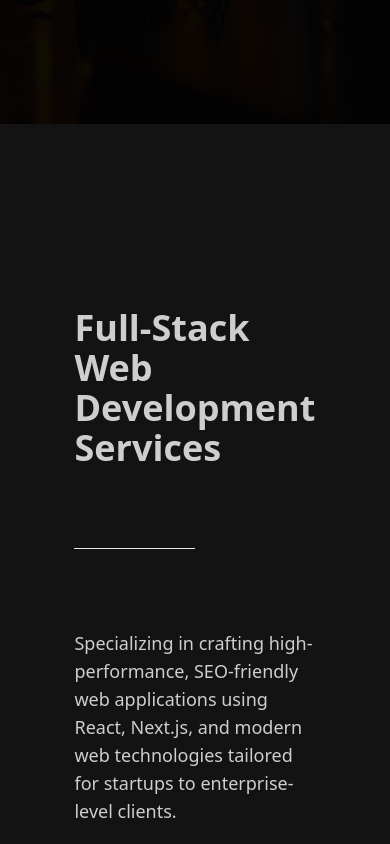
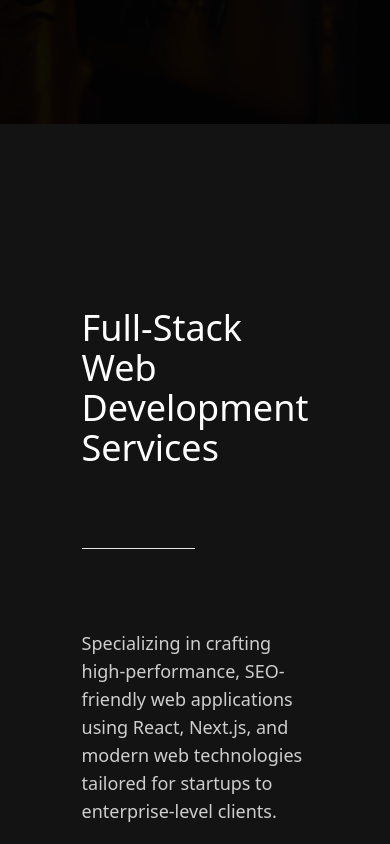
Before and after one commit to LordCail1/portfolio_front_end, a Next.js app: page / in a window 390 px wide. Shown: the part 720-1564 px from the top of the page. Built offline with nearby package versions, Linux system fonts and the light colour scheme; a web font is replaced by a local one.

Commit message:
made serviceCard component client component

```diff
--- a/src/components/ServicesSection/ServiceCard/ServiceCard.tsx
+++ b/src/components/ServicesSection/ServiceCard/ServiceCard.tsx
@@ -1,3 +1,6 @@
+"use client"
+import { motion } from "framer-motion"
+
 type Props = {
 	icon: string
 	title: string
@@ -11,16 +14,14 @@
 	return (
 		<article
 			className={
-				"flex-grow basis-1/2 cursor-pointer flex-col items-center justify-center p-40 transition hover:bg-blue_island_hover"
+				"flex-grow basis-full cursor-pointer flex-col items-center justify-center px-40 lg:px-72 py-40 transition hover:bg-blue_island_hover xl:basis-1/2 xl:p-40"
 			}
 		>
 			<figure className="pt-6">
-				<h1 className="pb-20 text-4xl font-bold text-american_silver group-hover:text-black">
-					{title}
-				</h1>
+				<h1 className="pb-20 text-4xl text-white group-hover:text-black">{title}</h1>
 			</figure>
 			<div className="text-american_silver group-hover:text-black">
-				<hr className="w-1/2 group-hover:border-black" />
+				<hr className="w-1/2" />
 				<p className="py-20 text-lg ">{description}</p>
 			</div>
 		</article>
```
